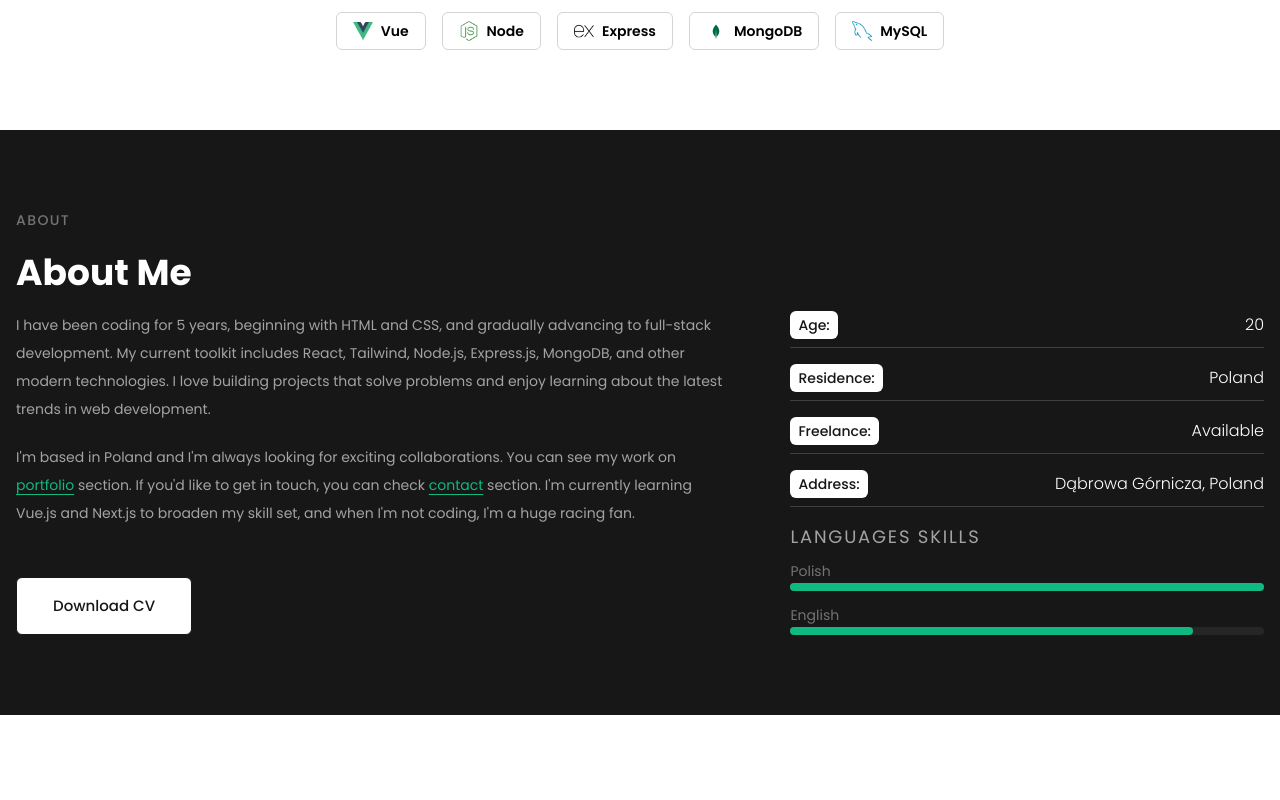
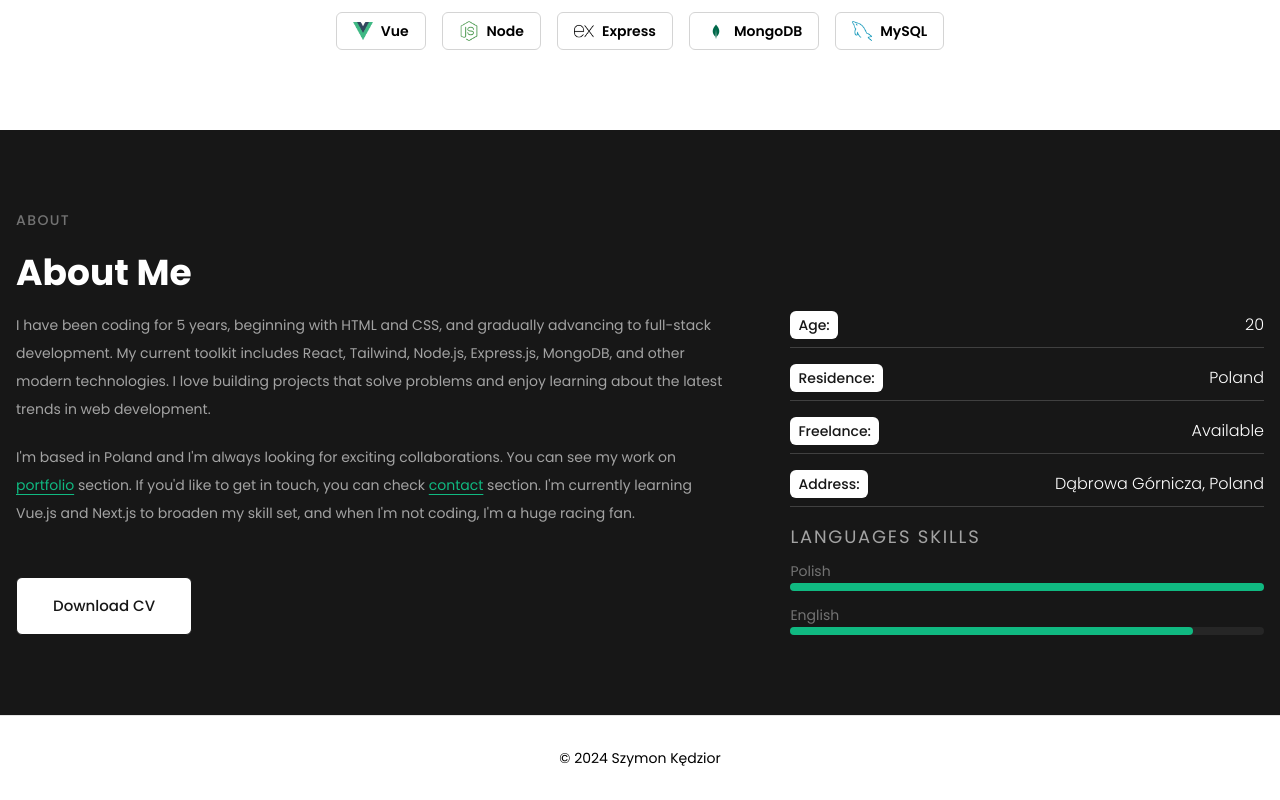
Before and after one commit to szyi10/portfolio, a React (Vite) app: page / in a window 1280 px wide. Shown: the part 907-1707 px from the top of the page. Before the commit the page ends 1622 px from the top, so only its background shows below. Built offline with nearby package versions, Linux system fonts and the light colour scheme; the HTML template or start-up script is replaced by a standard one.

Commit message:
redesigned footer

```diff
--- a/src/App.jsx
+++ b/src/App.jsx
@@ -2,7 +2,7 @@ import { Routes, Route, useLocation } from "react-router-dom"
 import { AnimatePresence } from "framer-motion"
 
 import { Home } from "./pages"
-// import Footer from "./components/Footer/Footer"
+import Footer from "./components/Footer"
 import Navbar from "./components/Navbar"
 import NotFound from "./pages/NotFound"
 
@@ -20,7 +20,7 @@ const App = () => {
           </Routes>
         </AnimatePresence>
       </main>
-      {/* <Footer /> */}
+      <Footer />
     </>
   )
 }
--- /dev/null
+++ b/src/components/Footer.jsx
@@ -0,0 +1,11 @@
+const Footer = () => {
+  return (
+    <footer>
+      <div className="container text-center py-8 border-t border-t-neutral-200 text-sm">
+        &copy; 2024 Szymon Kędzior
+      </div>
+    </footer>
+  )
+}
+
+export default Footer
```
